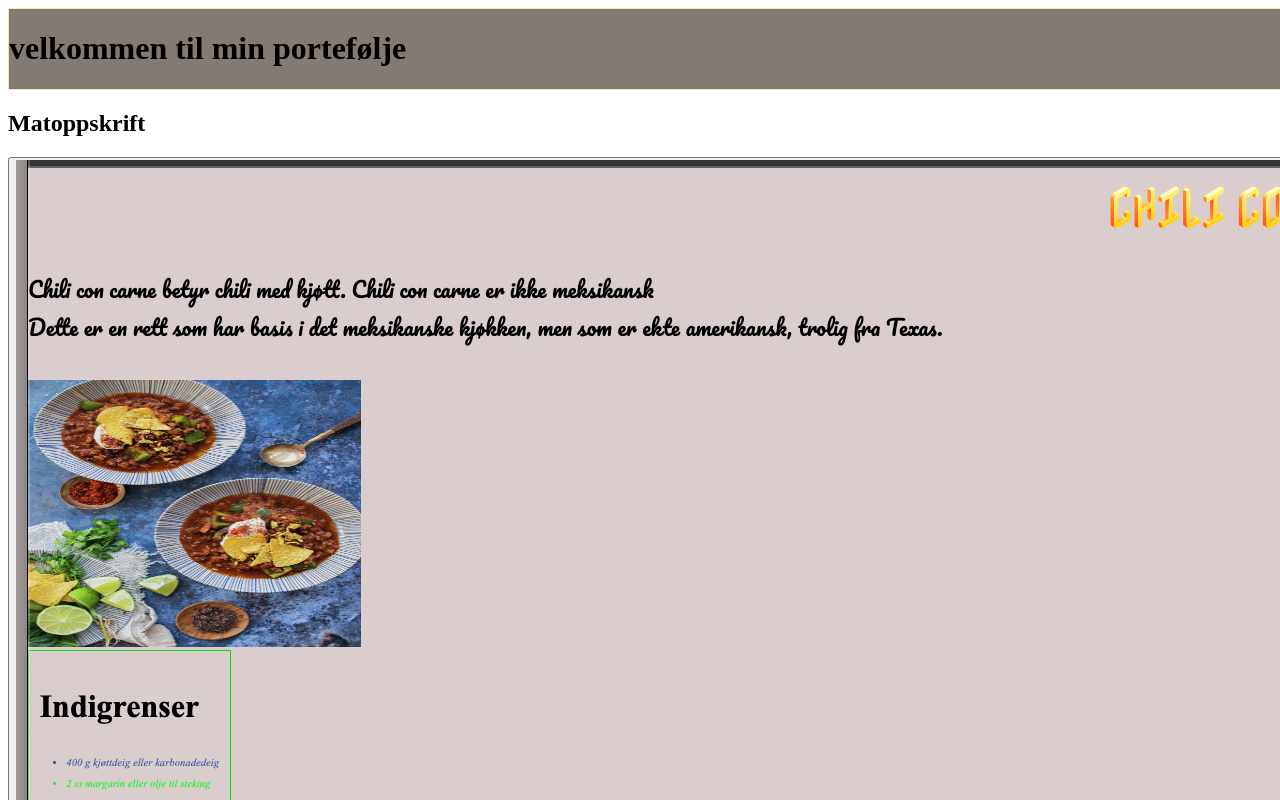
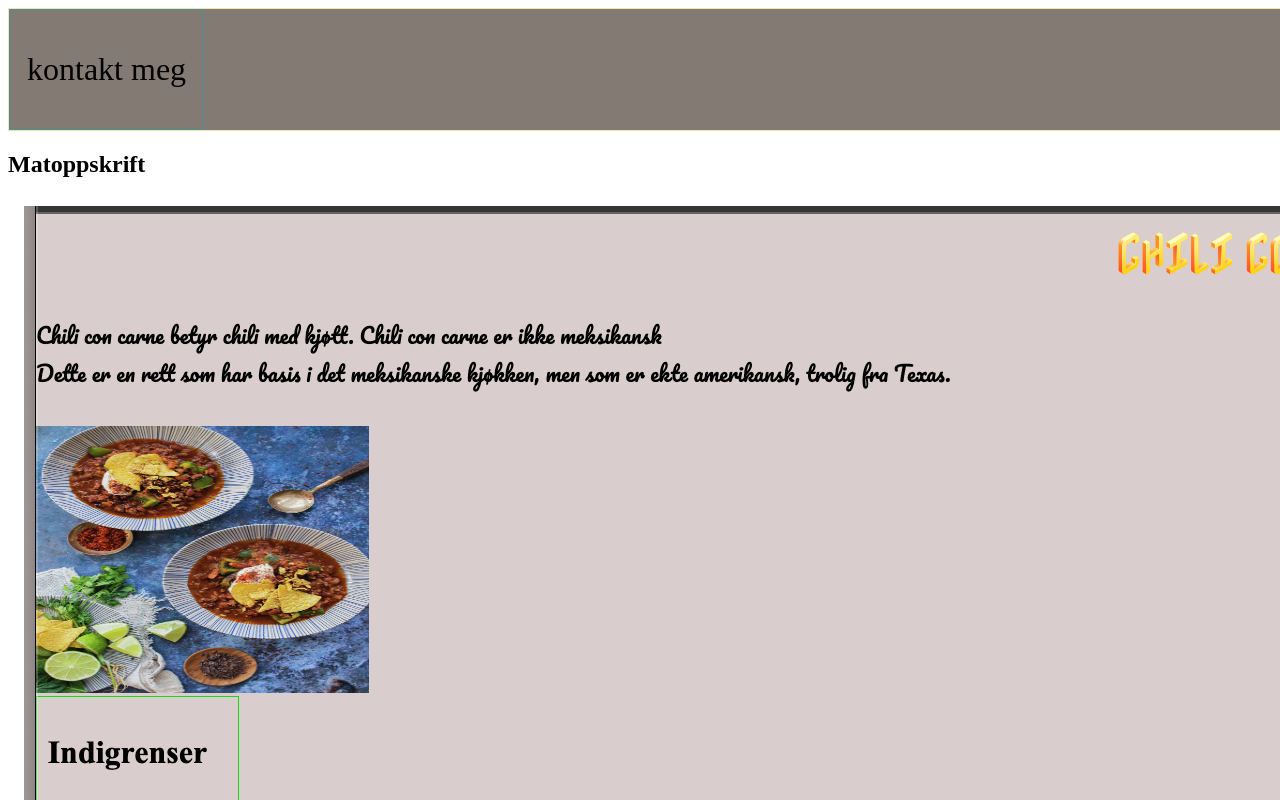
Before and after one commit to Knut123456/Knut123456.github.io, a plain HTML site: page index.html in a window 1280 px wide. Shown: the top 800 px of the page. Drawn offline with Linux system fonts and the light colour scheme.

Commit message:
fiksa med en button

```diff
--- a/index.html
+++ b/index.html
@@ -7,24 +7,26 @@
     <title>portfolien min</title>
 </head>
 <body>
-    <div class="overskrift-div">
-        <h1>
-            velkommen til min portefølje
-        </h1>
-    </div>
+    <header class="overskrift-div">
+        <button class="kontaktmeg">
+            <p>kontakt meg</p>
+        </button>
+    </header>
     <div class="proskjekt1">
         <div class="div-overskrift1">
             <h2>
                 Matoppskrift
             </h2>
         </div>
-        <div class="img1">
-            <button div="img1">
+        <div class="img1div">
+            <button class="img1">
                 <img src="bilder/Matoppskrift.png" alt="">
             </button>
         </div>
         <div class="link1">
+            <button>
 
+            </button>
         </div>
     </div>
 
--- a/style.css
+++ b/style.css
@@ -1,9 +1,10 @@
 body {
     display: grid;
     grid-template-columns: auto;
-    grid-template-rows: auto auto auto auto auto;
+    grid-template-rows: auto auto 1fr 1fr 1fr;
     grid-template-areas:
        "head"
+       "info"
        "ove1"
        "img1"
        "lin1 "      /*link */
@@ -21,8 +22,32 @@ body {
     background-color: red;
     border: 1px solid palegoldenrod;
 }
-.
 
+.overskrift
+.img1div{
+    grid-area: img1;
+}
+
+.img{
+    width: 50%;
+}
+
+button {
+    background-color: transparent;
+    appearance: none;
+    border: none;
+    padding-inline: 1rem;
+    padding-block: 0.5rem;
+    font-size: 2rem ;
+    font-family:gala ;
+    font-weight: ;
+}
+header button {
+    background-color: ;
+    color: ;
+    border: 2px solid #678383  ;
+    border-radius: ;
+}
 /* Color Theme Swatches in Hex */
 .Web-Portfolio-Cold-1-hex { color: #837A74; }
 .Web-Portfolio-Cold-2-hex { color: #FFFFFF; }
```
